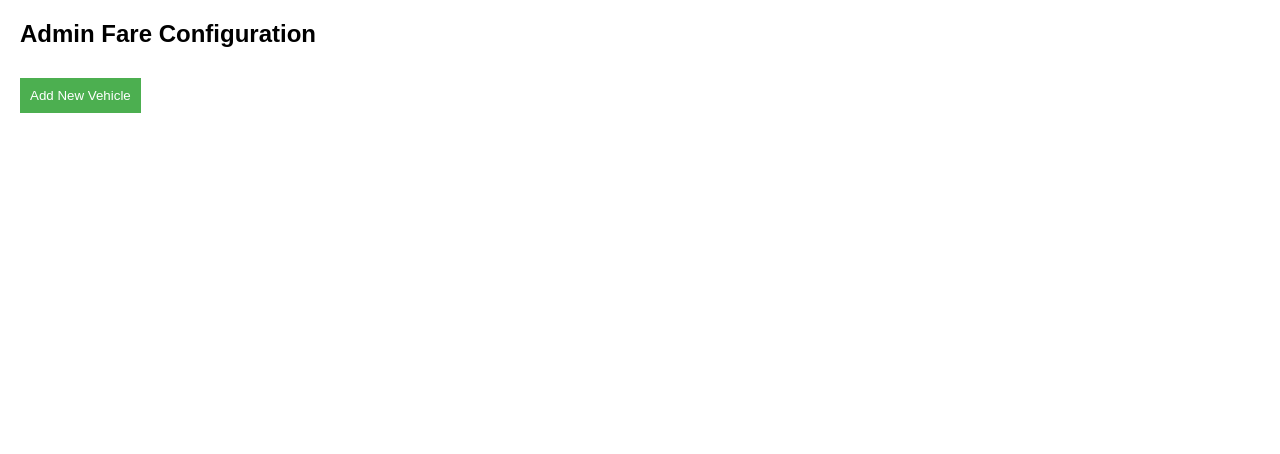
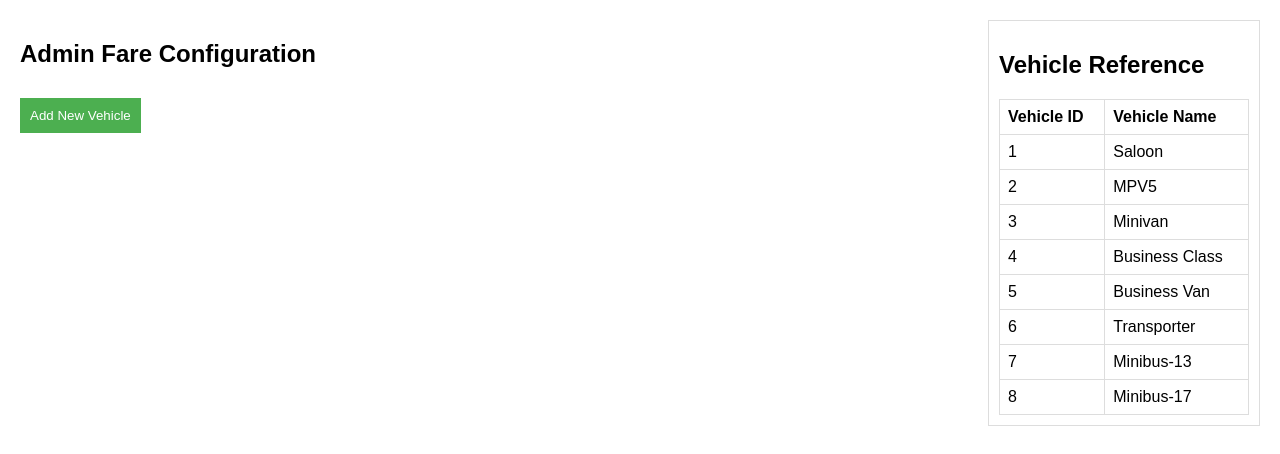
Before and after one commit to hnynazeeb/leamigo.github.io, a plain HTML site: page test.html in a window 1280 px wide. Drawn offline with Linux system fonts and the light colour scheme.

Commit message:
Update test.html
test1

```diff
--- a/test.html
+++ b/test.html
@@ -7,7 +7,19 @@
     <style>
         body {
             font-family: Arial, sans-serif;
+            display: flex;
+            justify-content: space-between;
             margin: 20px;
+        }
+        .left-section {
+            flex-grow: 1;
+            margin-right: 20px;
+        }
+        .right-section {
+            flex-shrink: 0;
+            width: 250px;
+            border: 1px solid #ddd;
+            padding: 10px;
         }
         label {
             display: block;
@@ -31,7 +43,7 @@
         table {
             margin-top: 20px;
             border-collapse: collapse;
-            width: 250px;
+            width: 100%;
         }
         th, td {
             border: 1px solid #ddd;
@@ -42,6 +54,7 @@
 </head>
 <body>
 
+<div class="left-section">
     <h2>Admin Fare Configuration</h2>
 
     <div id="vehicleConfigurations">
@@ -91,10 +104,11 @@
 
             vehicleConfigurationsDiv.appendChild(vehicleForm);
 
-        document.getElementById(`meetAndGreet${vehicleCount}`).addEventListener('change', function () {
-            const meetAndGreetCostContainer = document.getElementById(`meetAndGreetCostContainer${vehicleCount}`);
-            const meetAndGreetCostInput = document.getElementById(`meetAndGreetCost${vehicleCount}`);
+            const meetAndGreetSelect = vehicleForm.querySelector(`#meetAndGreet${vehicleCount}`);
+            const meetAndGreetCostContainer = vehicleForm.querySelector(`#meetAndGreetCostContainer${vehicleCount}`);
+            const meetAndGreetCostInput = vehicleForm.querySelector(`#meetAndGreetCost${vehicleCount}`);
 
+            meetAndGreetSelect.addEventListener('change', function () {
                 if (this.value === 'yes') {
                     meetAndGreetCostContainer.style.display = 'none';
                     meetAndGreetCostInput.value = '';  // Reset the value when switching to "Yes"
@@ -107,9 +121,6 @@
         }
 
         function setFare() {
-        // Logic to set fare for all vehicles can be implemented here.
-        // You can loop through the dynamically created forms and extract the values.
-        // For simplicity, I'm just logging the values for now.
             const vehicleForms = document.querySelectorAll('form');
             const fareConfigurations = [];
 
@@ -143,11 +154,53 @@
                 fareConfigurations.push(fareConfig);
             });
 
-        // You can use the fareConfigurations array as needed (e.g., send it to the server, update an existing JSON, etc.).
             console.log("Fare configurations set:", fareConfigurations);
-        alert("Fare configurations set!");  // You can replace this with your specific action.
+            alert("Fare configurations set!");
         }
     </script>
+</div>
+
+<div class="right-section">
+    <h2>Vehicle Reference</h2>
+    <table>
+        <tr>
+            <th>Vehicle ID</th>
+            <th>Vehicle Name</th>
+        </tr>
+        <tr>
+            <td>1</td>
+            <td>Saloon</td>
+        </tr>
+        <tr>
+            <td>2</td>
+            <td>MPV5</td>
+        </tr>
+        <tr>
+            <td>3</td>
+            <td>Minivan</td>
+        </tr>
+        <tr>
+            <td>4</td>
+            <td>Business Class</td>
+        </tr>
+        <tr>
+            <td>5</td>
+            <td>Business Van</td>
+        </tr>
+        <tr>
+            <td>6</td>
+            <td>Transporter</td>
+        </tr>
+        <tr>
+            <td>7</td>
+            <td>Minibus-13</td>
+        </tr>
+        <tr>
+            <td>8</td>
+            <td>Minibus-17</td>
+        </tr>
+    </table>
+</div>
 
 </body>
 </html>
```
Lines whose indentation alone changed are shown as unchanged.
